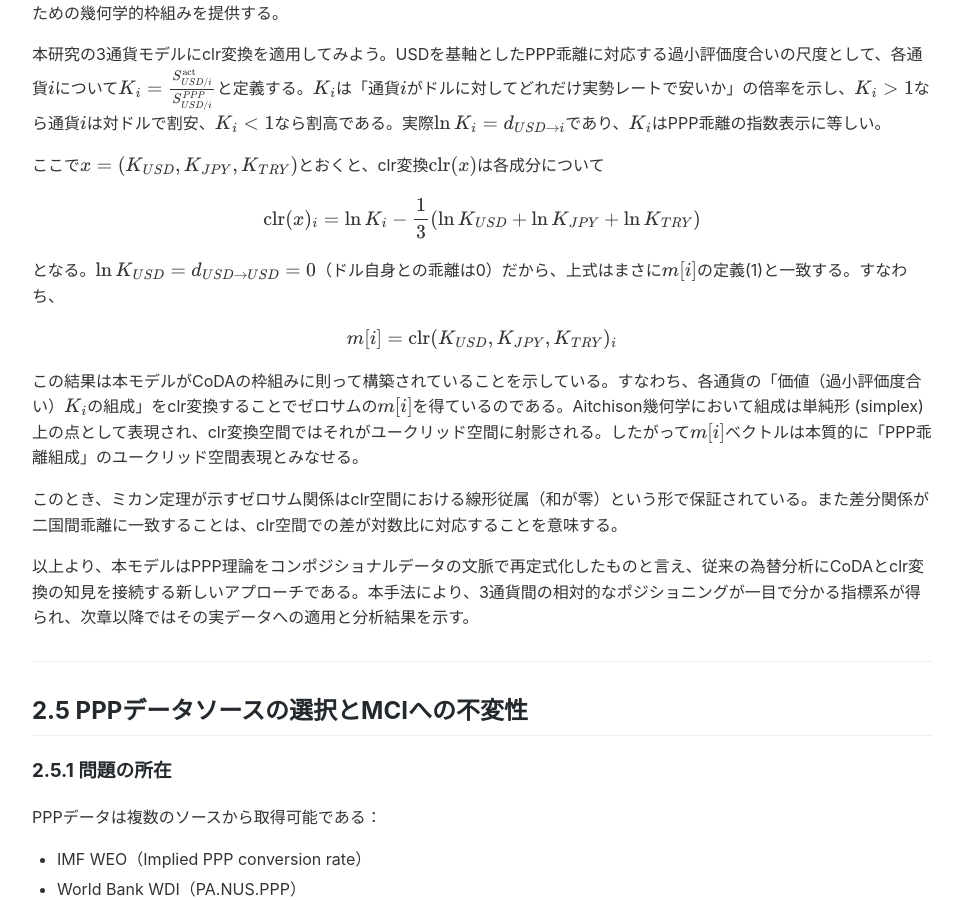
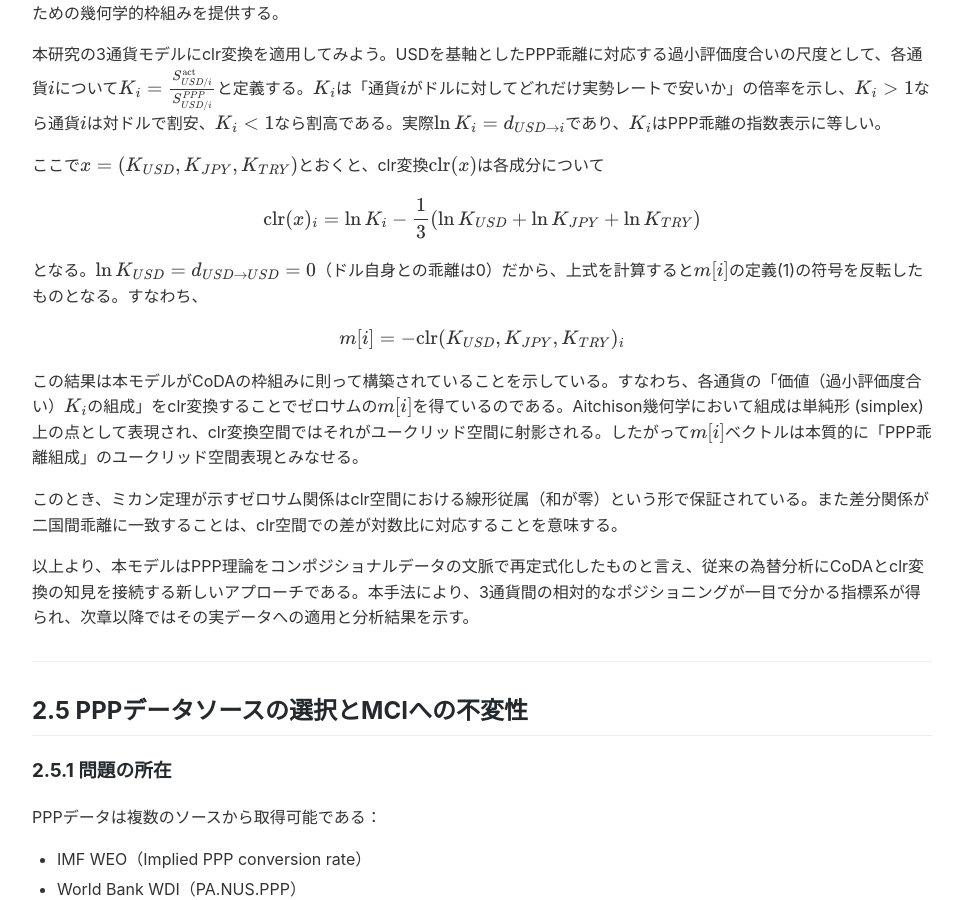
Before and after one commit to onigirito/MCI_Mikan-3-Currency-clr-Index_, a Jekyll site: the page built from docs/CHAPTER2_CORRECTED.md, in a window 1280 px wide and 900 px high, scrolled down 2530 px. Shown: the whole window, without its empty margins (158-1121 px from the left). Built offline with Jekyll 4.4.1, drawn with Linux system fonts in a browser that asks for light colours; our own code applies the rules of GitHub Pages for plain Markdown files.

Commit message:
Fix sign error in Section 2.4: correct m[i] and clr relationship (#54)
The relationship between m[i] and clr transformation was incorrectly stated.
The correct formula is m[i] = -clr(...), not m[i] = clr(...).

This is a theoretical notation fix in Section 2.4. The actual implementation
using equation (1) was correct, so all numerical results remain valid.

Changes:
- CHAPTER2_CORRECTED.md: Fix m[i] = clr to m[i] = -clr
- FULL_PAPER_CORRECTED.md: Fix m[i] = clr to m[i] = -clr
- FULL_PAPER_EN.md: Fix m[i] = clr to m[i] = -clr

Co-authored-by: Claude <noreply@anthropic.com>

```diff
--- a/docs/CHAPTER2_CORRECTED.md
+++ b/docs/CHAPTER2_CORRECTED.md
@@ -92,9 +92,9 @@ $$\mathrm{clr}(x)_i = \ln \frac{x_i}{g(x)}$$
 
 $$\mathrm{clr}(x)_i = \ln K_i - \frac{1}{3}(\ln K_{USD} + \ln K_{JPY} + \ln K_{TRY})$$
 
-となる。$\ln K_{USD} = d_{USD\rightarrow USD} = 0$（ドル自身との乖離は0）だから、上式はまさに$m[i]$の定義(1)と一致する。すなわち、
+となる。$\ln K_{USD} = d_{USD\rightarrow USD} = 0$（ドル自身との乖離は0）だから、上式を計算すると$m[i]$の定義(1)の符号を反転したものとなる。すなわち、
 
-$$m[i] = \mathrm{clr}(K_{USD}, K_{JPY}, K_{TRY})_i$$
+$$m[i] = -\mathrm{clr}(K_{USD}, K_{JPY}, K_{TRY})_i$$
 
 この結果は本モデルがCoDAの枠組みに則って構築されていることを示している。すなわち、各通貨の「価値（過小評価度合い）$K_i$の組成」をclr変換することでゼロサムの$m[i]$を得ているのである。Aitchison幾何学において組成は単純形 (simplex) 上の点として表現され、clr変換空間ではそれがユークリッド空間に射影される。したがって$m[i]$ベクトルは本質的に「PPP乖離組成」のユークリッド空間表現とみなせる。
 
```
Also changed, not shown: docs/FULL_PAPER_CORRECTED.md (+3 -3 lines), docs/FULL_PAPER_EN.md (+3 -3 lines).
